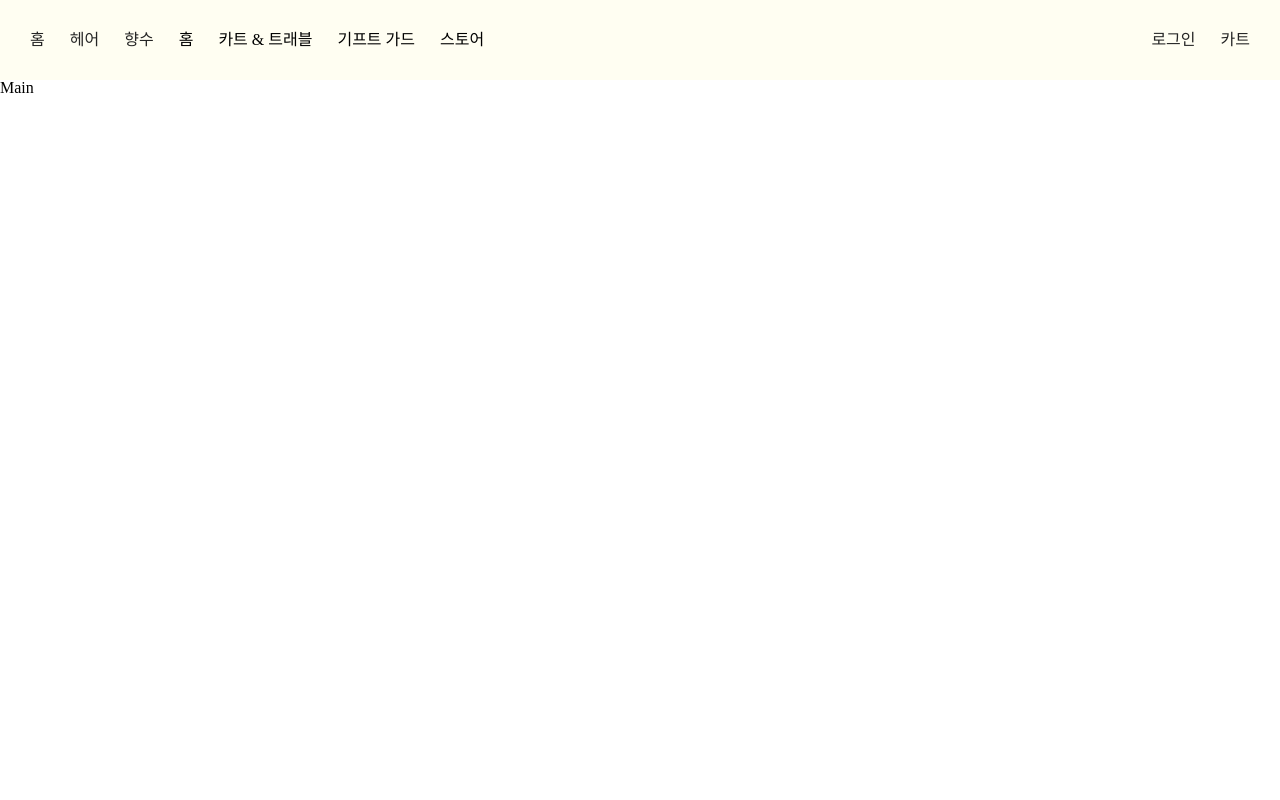
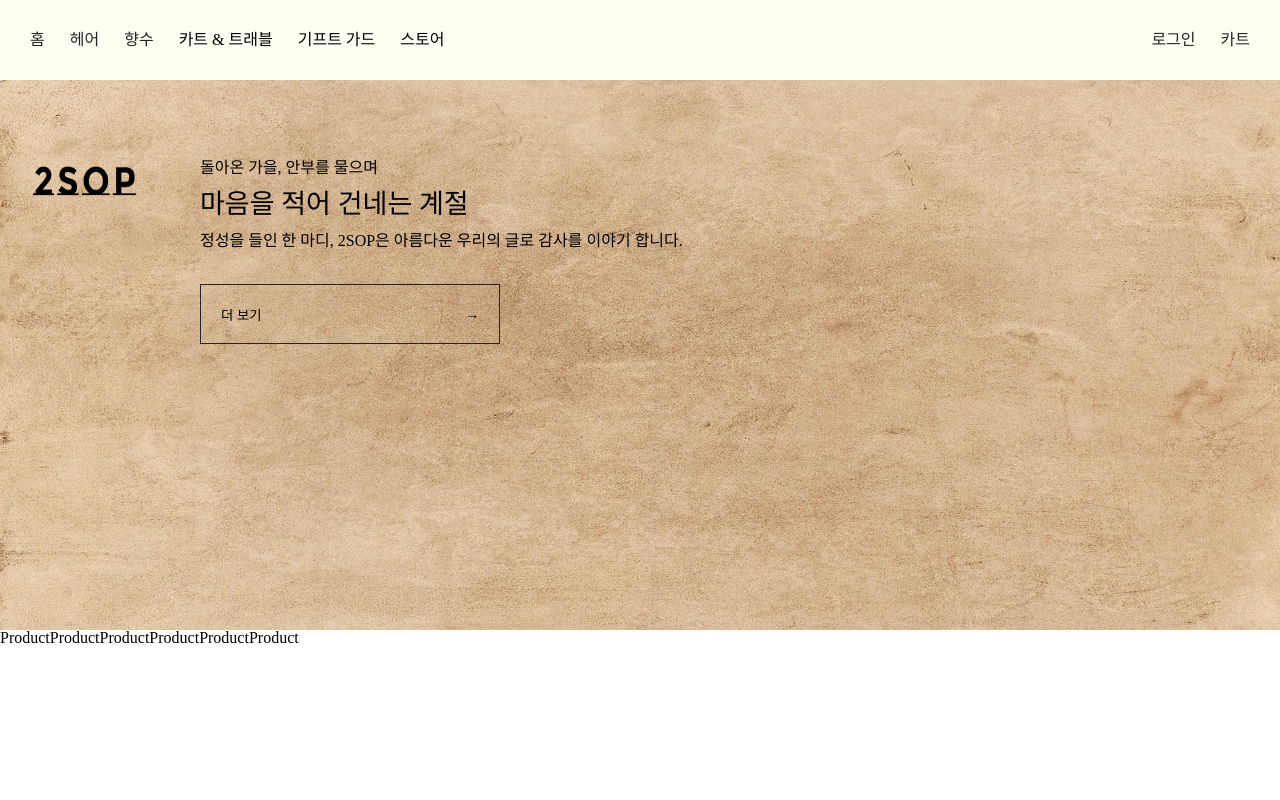
Before and after one commit to wecode-bootcamp-korea/49-2nd-SOP-frontend, a React app: page / in a window 1280 px wide. Shown: the top 800 px of the page. Built offline with nearby package versions, Linux system fonts and the light colour scheme.

Commit message:
feat: HeroBanner 컴포넌트화 + Product Mockdata 만들어 적용 시작

```diff
--- /dev/null
+++ b/public/data/mainMockData.json
@@ -0,0 +1,38 @@
+[
+  {
+    "id": 0,
+    "productImage": "https://i.ibb.co/59k3wpy/shampoo-1860642-1280.png",
+    "productName": "테싯 오 드 퍼퓸",
+    "description": "상쾌한, 그린, 시트러스향"
+  },
+  {
+    "id": 1,
+    "productImage": "https://i.ibb.co/59k3wpy/shampoo-1860642-1280.png",
+    "productName": "제라늄 리프 듀엣",
+    "description": "부드러운 클렌저와 아로마틱 밤"
+  },
+  {
+    "id": 2,
+    "productImage": "https://i.ibb.co/59k3wpy/shampoo-1860642-1280.png",
+    "productName": "레저렉션 아로마틱 핸드 밤",
+    "description": "시트러스, 우디, 허브향"
+  },
+  {
+    "id": 3,
+    "productImage": "https://i.ibb.co/59k3wpy/shampoo-1860642-1280.png",
+    "productName": "레저렉션 아로마틱 핸드 워시",
+    "description": "지친 손을 위한 부드러운 클렌징"
+  },
+  {
+    "id": 4,
+    "productImage": "https://i.ibb.co/59k3wpy/shampoo-1860642-1280.png",
+    "productName": "울루스 아로마틱 룸 스프레이",
+    "description": "가정을 상쾌하게 가꿔줍니다."
+  },
+  {
+    "id": 5,
+    "productImage": "https://i.ibb.co/59k3wpy/shampoo-1860642-1280.png",
+    "productName": "이더시스 오 드 퍼퓸",
+    "description": "우디, 스파이시, 앰버리"
+  }
+]
--- a/src/components/Header/Header.js
+++ b/src/components/Header/Header.js
@@ -9,7 +9,6 @@ const Header = () => {
         <NavButton to="/">홈</NavButton>
         <NavButton to="/hair">헤어</NavButton>
         <NavButton to="/perfume">향수</NavButton>
-        <span>홈</span>
         <span>카트 & 트래블</span>
         <span>기프트 가드</span>
         <span>스토어</span>
--- /dev/null
+++ b/src/components/Main/HeroBanner/HeroBanner.js
@@ -0,0 +1,30 @@
+import React from 'react';
+import './HeroBanner.scss';
+
+const HeroBanner = () => {
+  return (
+    <div className="heroBanner">
+      <img
+        src="/images/paper-1074131_1280.jpg"
+        alt="background"
+        className="backgroundImage"
+      />
+      <div className="logoBox">
+        <img src="/images/2sop.png" alt="heroBanner" className="aesopLogo" />
+      </div>
+      <div className="content">
+        <div>돌아온 가을, 안부를 물으며</div>
+        <div>마음을 적어 건네는 계절</div>
+        <div>
+          정성을 들인 한 마디, 2SOP은 아름다운 우리의 글로 감사를 이야기 합니다.
+        </div>
+        <button>
+          <span>더 보기</span>
+          <span>→</span>
+        </button>
+      </div>
+    </div>
+  );
+};
+
+export default HeroBanner;
--- /dev/null
+++ b/src/components/Main/HeroBanner/HeroBanner.scss
@@ -0,0 +1,63 @@
+@import '/src/styles/variable.scss';
+
+.heroBanner {
+  display: grid;
+  grid-template-columns: 200px 500px auto;
+  width: 100%;
+  height: 550px;
+
+  .backgroundImage {
+    width: 100%;
+    height: 550px;
+    position: absolute;
+    z-index: -1;
+  }
+
+  .logoBox {
+    display: flex;
+    margin-top: 80px;
+    margin-left: 30px;
+
+    .aesopLogo {
+      width: 110px;
+      height: 40px;
+    }
+  }
+
+  .content {
+    display: flex;
+    flex-direction: column;
+    gap: 15px;
+    margin-top: 80px;
+  }
+
+  .content div:first-child {
+    font-weight: 500;
+  }
+
+  .content div:nth-child(2) {
+    font-size: 27px;
+    font-weight: 400;
+  }
+
+  .content div:nth-child(3) {
+    font-weight: 400;
+  }
+
+  button {
+    display: flex;
+    justify-content: space-between;
+    align-items: center;
+    width: 300px;
+    height: 60px;
+    margin-top: 20px;
+    padding: 20px;
+    border: 1px solid $Black;
+    background-color: transparent;
+
+    &:hover {
+      background-color: $Black;
+      color: $Beige;
+    }
+  }
+}
--- /dev/null
+++ b/src/components/Main/Product/Product.js
@@ -0,0 +1,7 @@
+import React from 'react';
+
+const Product = () => {
+  return <div>Product</div>;
+};
+
+export default Product;
--- /dev/null
+++ b/src/components/Main/Product/Product.scss
@@ -0,0 +1,5 @@
+.mainItemBox {
+  display: flex;
+  flex-direction: column;
+  align-items: center;
+}
--- a/src/pages/Main/Main.js
+++ b/src/pages/Main/Main.js
@@ -1,8 +1,32 @@
-import React from 'react';
+import HeroBanner from '../../components/Main/HeroBanner/HeroBanner';
+import Product from '../../components/Main/Product/Product';
+import React, { useEffect, useState } from 'react';
 import './Main.scss';
 
 const Main = () => {
-  return <div className="main">Main</div>;
+  const [data, setData] = useState([]);
+
+  useEffect(() => {
+    fetch('/data/mainMockData.json')
+      .then(response => response.json())
+      .then(result => setData(result));
+  }, []);
+
+  if (data.length === 0) {
+    return;
+  }
+
+  return (
+    <div className="main">
+      <HeroBanner />
+
+      <div className="productSlider">
+        {data.map(info => {
+          return <Product key={info.id} info={info} />;
+        })}
+      </div>
+    </div>
+  );
 };
 
 export default Main;
--- a/src/pages/Main/Main.scss
+++ b/src/pages/Main/Main.scss
@@ -1,3 +1,9 @@
+@import '/src/styles/variable.scss';
+
 .main {
-  height: 200vh;
+  height: 100vh;
+
+  .productSlider {
+    display: flex;
+  }
 }
```
Also changed, not shown: public/data/data.json (deleted), public/images/2sop.png (added).
